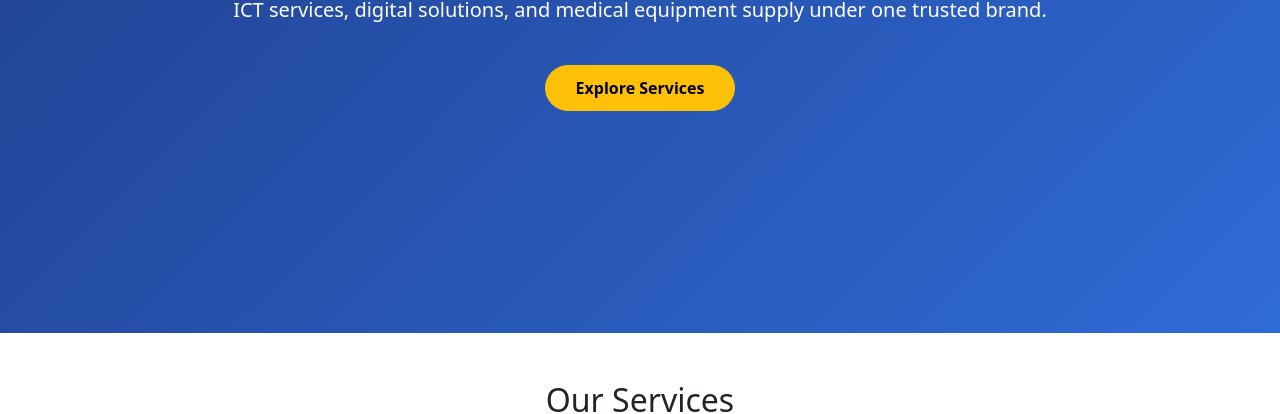
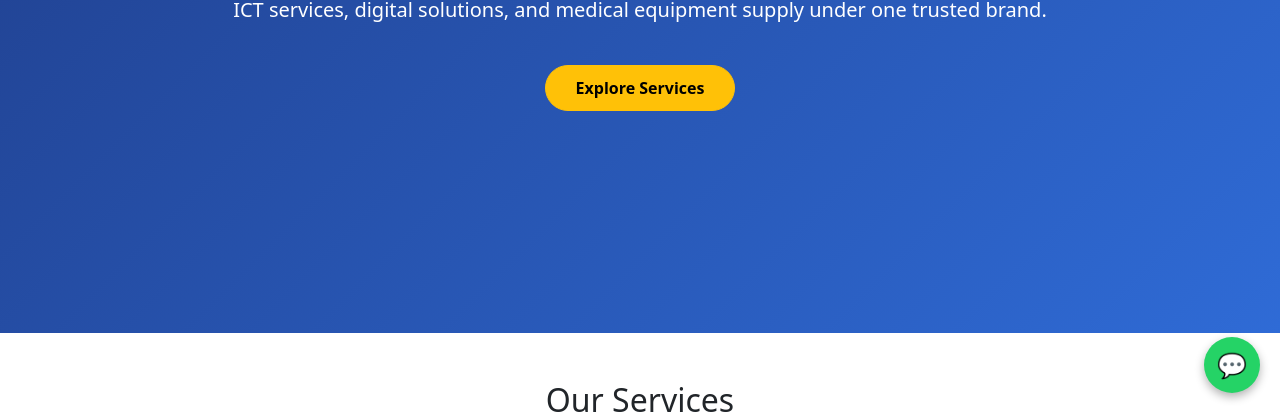
Before and after one commit to shiprat-enterprises/shiprat-website-, a plain HTML site: page index.html in a window 1280 px wide. Shown: the part 387-801 px from the top of the page. Drawn offline with nearby package versions, Linux system fonts and the light colour scheme.

Commit message:
Update index.html

```diff
--- a/index.html
+++ b/index.html
@@ -32,19 +32,29 @@
 }
 .service-icon { font-size: 40px; color: #2f6bd6; margin-bottom: 15px; }
 
-/* WhatsApp Floating Button */
-.whatsapp-float { position: fixed; bottom: 20px; right: 20px; background: #25D366; color: white; font-size: 28px; padding: 12px 16px; border-radius: 50%; text-decoration: none; box-shadow: 0 4px 10px rgba(0,0,0,.3); z-index: 1000; }
+/* WhatsApp Button Fixed Circle */
+.whatsapp-float {
+    position: fixed;
+    bottom: 20px;
+    right: 20px;
+    background: #25D366;
+    color: white;
+    font-size: 24px;
+    width: 56px;
+    height: 56px;
+    padding: 0;
+    border-radius: 50%;
+    text-decoration: none;
+    display: flex;
+    align-items: center;
+    justify-content: center;
+    box-shadow: 0 4px 10px rgba(0,0,0,.3);
+    z-index: 1000;
+}
 .whatsapp-float:hover { background: #1ebd5a; }
-
-/* Scroll Reveal */
-.reveal { opacity: 0; transform: translateY(30px); transition: all 0.8s ease; }
-.reveal.active { opacity: 1; transform: translateY(0); }
-
-/* Staggered card animation */
-.card.reveal { opacity: 0; transform: translateY(30px); transition: all 0.6s ease; }
-.card.reveal.active { opacity: 1; transform: translateY(0); }
 </style>
 </head>
+
 <body>
 
 <!-- NAVBAR -->
```
